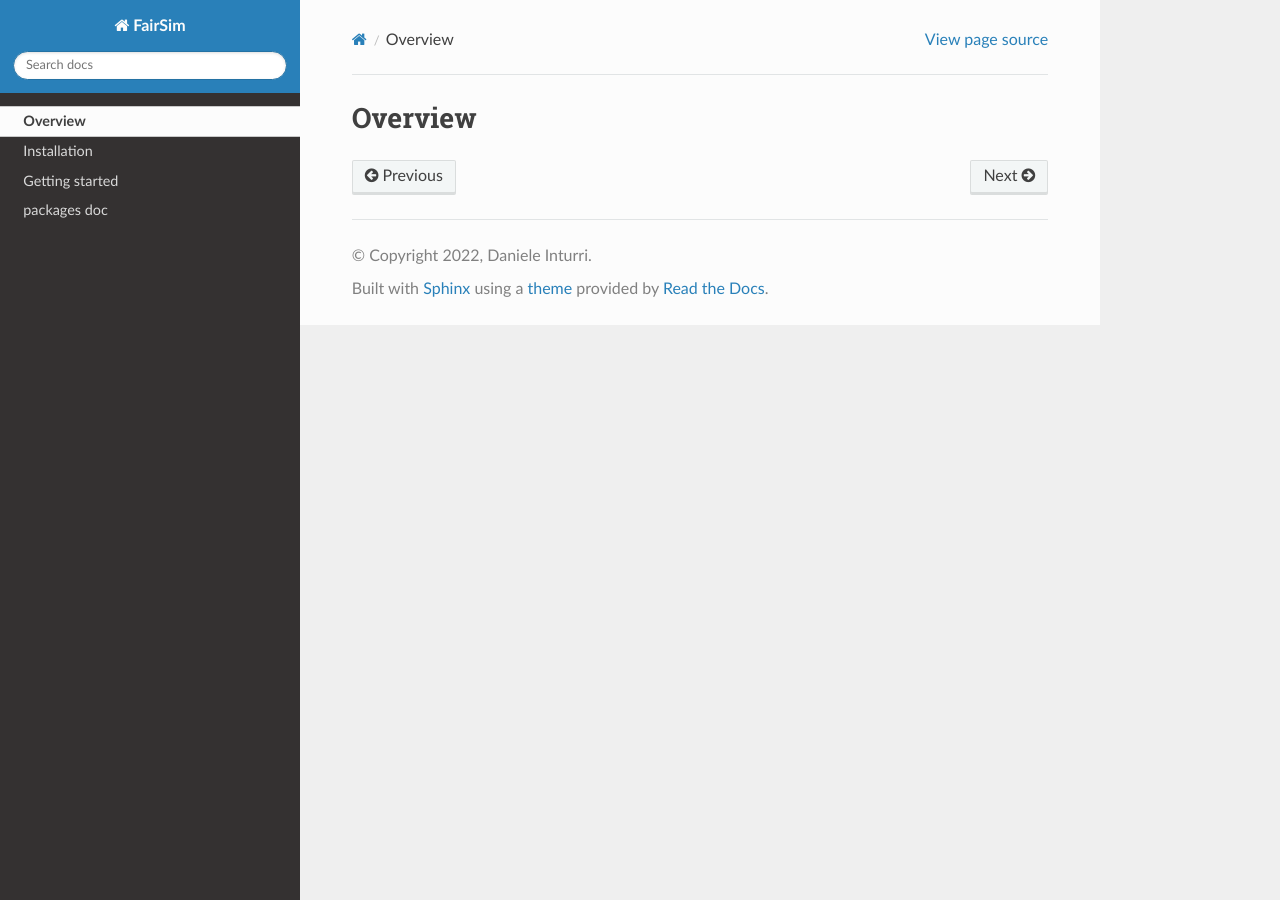
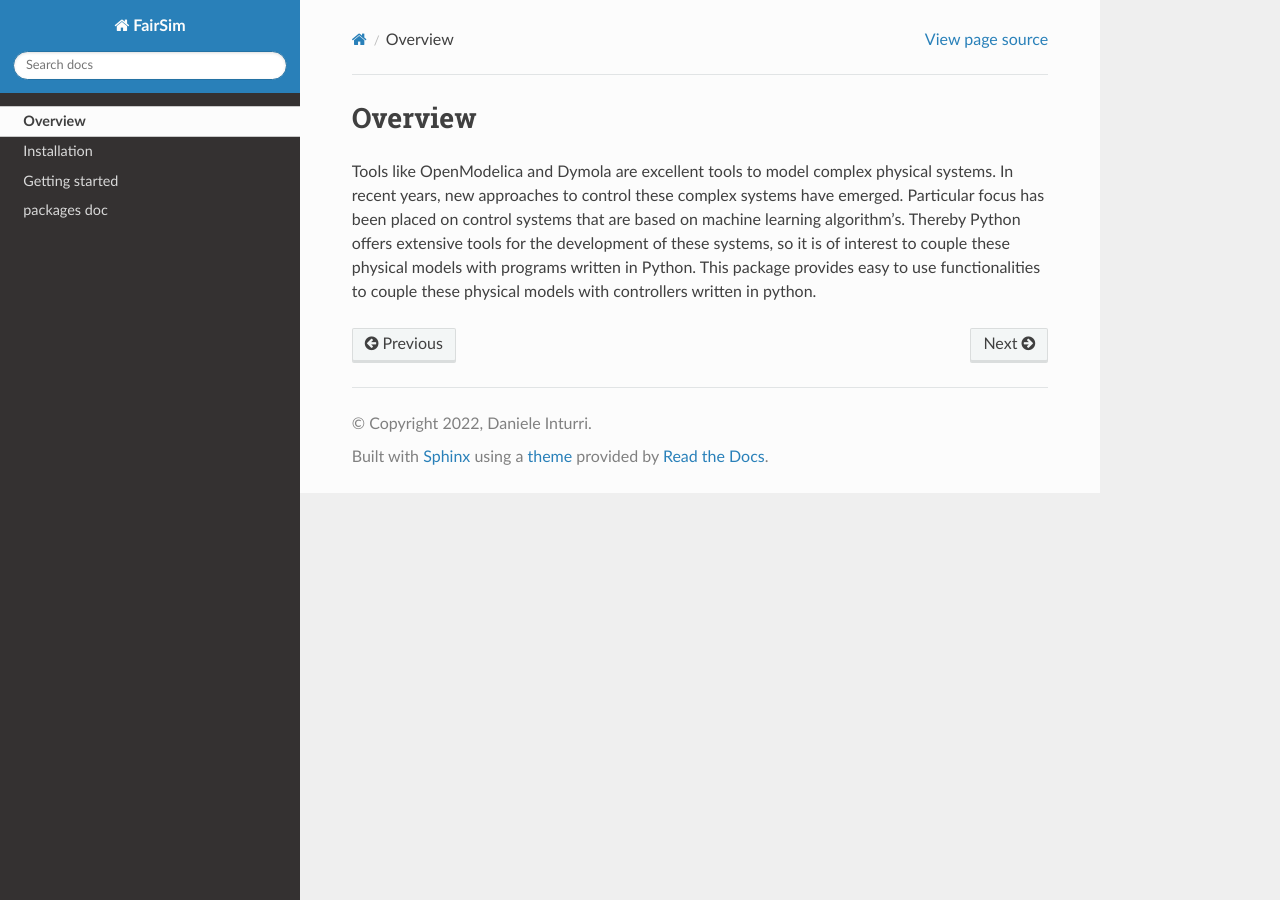
Before and after one commit to fluid-systems/SOFIRpy, a Sphinx documentation site: the page built from docs/overview.rst, in a window 1280 px wide. Built offline with Sphinx 7.4.7 and the Read the Docs theme 2.0.0, drawn with Linux system fonts in a browser that asks for light colours.

Commit message:
updated docs

```diff
--- a/docs/getting_started.rst
+++ b/docs/getting_started.rst
@@ -29,7 +29,7 @@ Simulating a fmu and a Controller
 Initializing a project and storing data
 ----------------------------------------
 
-.. literalinclude:: ../examples/store_results/project_example.py
+.. literalinclude:: ../examples/project/project_example.py
 
 Additional examples
 -------------------
--- a/docs/index.rst
+++ b/docs/index.rst
@@ -1,8 +1,3 @@
-.. FairSim documentation master file, created by
-   sphinx-quickstart on Mon Feb 28 10:56:54 2022.
-   You can adapt this file completely to your liking, but it should at least
-   contain the root `toctree` directive.
-
 Welcome to FairSim's documentation!
 ====================================
 
--- a/docs/overview.rst
+++ b/docs/overview.rst
@@ -1,2 +1,10 @@
 Overview
 ========
+
+Tools like OpenModelica and Dymola are excellent tools to model complex physical systems.
+In recent years, new approaches to control these complex systems have emerged. Particular
+focus has been placed on control systems that are based on machine learning algorithm's.
+Thereby Python offers extensive tools for the development of these systems, so it is
+of interest to couple these physical models with programs written in Python.
+This package provides easy to use functionalities to couple these physical models with controllers
+written in python.
```
